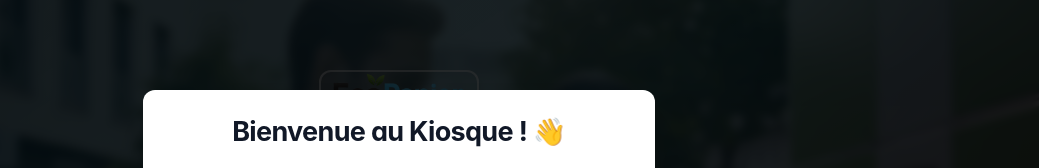
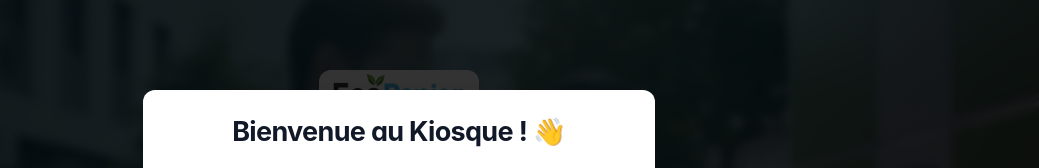
Before and after one commit to moonback/EcoPanier-v1, a React (Vite) app: page /kiosk in a window 1280 px wide. Shown: the part 149-317 px from the top of the page, without its empty margins (241-1280 px from the left). Built offline with nearby package versions, Linux system fonts and the light colour scheme; no server answers; the database is empty.

Commit message:
style(kiosk): update KioskLogin logo background for improved visibility

```diff
--- a/src/components/kiosk/KioskLogin.tsx
+++ b/src/components/kiosk/KioskLogin.tsx
@@ -96,7 +96,7 @@ export const KioskLogin = ({ onLogin }: KioskLoginProps) => {
             <img
               src="/logo-kiosk.png"
               alt="EcoPanier"
-              className="w-70 h-12  rounded-xl object-cover border-2 border-white/50 shadow-md"
+              className="w-70 h-12 bg-white rounded-xl object-cover border-2 border-white/50 shadow-md"
               draggable={false}
             />
           </div>
```
